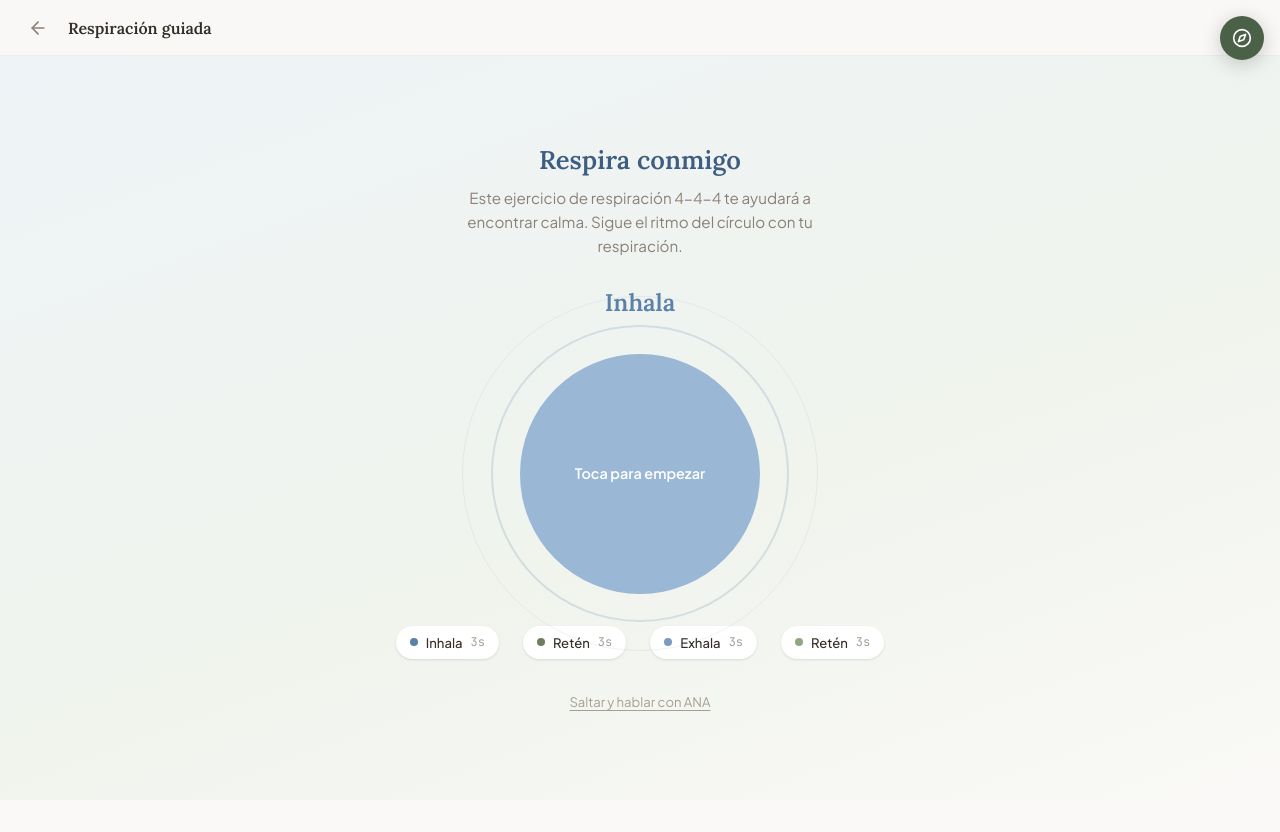
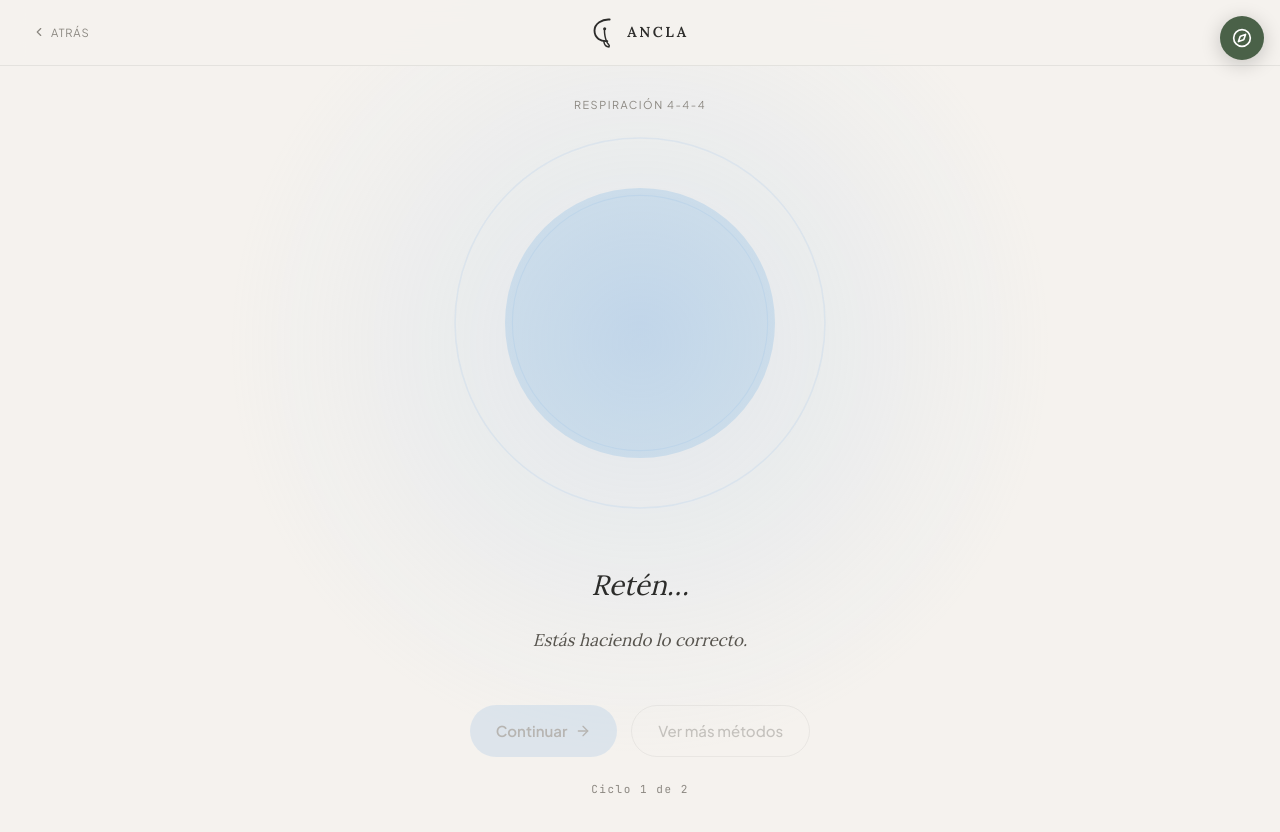
Before and after one commit to brandonrlj-dev/Ancla, a Next.js app: page /joven/respiracion in a window 1280 px wide. Shown: the top 832 px of the page. Before the commit the page ends 800 px from the top, so only its background shows below. Built offline with nearby package versions, Linux system fonts and the light colour scheme; what @mui/material-nextjs would draw is missing.

Commit message:
Reacomodo de la pantalla de respiración

```diff
--- a/src/app/joven/respiracion/page.tsx
+++ b/src/app/joven/respiracion/page.tsx
@@ -1,141 +1,272 @@
 'use client';
 
-import { motion } from 'framer-motion';
+import { useState, useEffect } from 'react';
+import { motion, AnimatePresence } from 'framer-motion';
 import { useRouter } from 'next/navigation';
-import BreathingCircle from '@/components/viz/BreathingCircle';
-import JovenHeader from '@/components/joven/JovenHeader';
+import useMediaQuery from '@mui/material/useMediaQuery';
+import AnclaLogo from '@/components/brand/AnclaLogo';
+import { ChevronLeft, ArrowRight } from 'lucide-react';
+
+const PHASES      = ['Inhala…', 'Retén…', 'Exhala…', 'Retén…'] as const;
+const VALIDATIONS = [
+  'No es tu culpa.',
+  'Estás haciendo lo correcto.',
+  'Aquí estás seguro/a.',
+  'Respira. Tienes tiempo.',
+] as const;
 
 export default function RespiracionPage() {
-  const router = useRouter();
+  const router    = useRouter();
+  const isMobile  = useMediaQuery('(max-width: 768px)');
+
+  const [phase,  setPhase]  = useState(0);
+  const [valid,  setValid]  = useState(0);
+  const [cycles, setCycles] = useState(0);
+
+  /* Phase ticker — 3 s per phase, 12 s full cycle */
+  useEffect(() => {
+    const t = setInterval(() => {
+      setPhase((p) => {
+        const next = (p + 1) % 4;
+        if (next === 0) setCycles((c) => c + 1);
+        return next;
+      });
+    }, 3000);
+    return () => clearInterval(t);
+  }, []);
+
+  /* Validation ticker — 4 s */
+  useEffect(() => {
+    const t = setInterval(() => setValid((v) => (v + 1) % VALIDATIONS.length), 4000);
+    return () => clearInterval(t);
+  }, []);
+
+  /* Responsive sizes */
+  const wrapSize   = isMobile ? 280 : 360;
+  const circleSize = isMobile ? 140 : 180;
+  const ringSize   = isMobile ? 190 : 240;
 
   return (
-    <div
-      style={{
+    <div style={{
       minHeight: '100vh',
       display: 'flex',
       flexDirection: 'column',
-        background: 'linear-gradient(160deg, var(--color-calm-50) 0%, var(--color-sage-50) 60%, var(--color-off-white) 100%)',
+      background: `
+        radial-gradient(circle at 50% 40%, rgba(167,199,231,0.25), transparent 50%),
+        #F5F2EE
+      `,
+    }}>
+
+      {/* Top bar */}
+      <div style={{
+        display: 'grid',
+        gridTemplateColumns: '1fr auto 1fr',
+        alignItems: 'center',
+        padding: isMobile ? '14px 18px' : '16px 32px',
+        borderBottom: '1px solid rgba(44,44,42,0.08)',
+        background: 'rgba(245,242,238,0.92)',
+        backdropFilter: 'blur(12px)',
+        position: 'sticky',
+        top: 0,
+        zIndex: 10,
+        flexShrink: 0,
+      }}>
+        <button
+          onClick={() => router.back()}
+          style={{
+            display: 'flex', alignItems: 'center', gap: 5,
+            background: 'none', border: 'none', cursor: 'pointer',
+            color: '#8B8780', fontFamily: 'var(--font-body)',
+            fontSize: '0.7rem', letterSpacing: '0.08em',
+            textTransform: 'uppercase', padding: 0,
           }}
         >
-      <JovenHeader title="Respiración guiada" />
+          <ChevronLeft size={14} /> Atrás
+        </button>
+        <AnclaLogo size="sm" color="#2C2C2A" />
+        <div />
+      </div>
 
-      <div
-        style={{
+      {/* Main content */}
+      <div style={{
         flex: 1,
         display: 'flex',
         flexDirection: 'column',
         alignItems: 'center',
         justifyContent: 'center',
-          padding: '32px 24px',
-          gap: 24,
+        padding: isMobile ? '30px 24px 50px' : '30px 40px 60px',
+        textAlign: 'center',
+      }}>
+
+        {/* Eyebrow */}
+        <div style={{
+          fontFamily: 'var(--font-body)',
+          fontSize: '0.68rem',
+          letterSpacing: '0.14em',
+          textTransform: 'uppercase',
+          color: '#8B8780',
+          marginBottom: 30,
+        }}>
+          Respiración 4-4-4
+        </div>
+
+        {/* Circle composition */}
+        <div style={{
+          position: 'relative',
+          width: wrapSize,
+          height: wrapSize,
+          display: 'flex',
+          alignItems: 'center',
+          justifyContent: 'center',
+          marginBottom: 60,
+          flexShrink: 0,
+        }}>
+          {/* Ring 1 */}
+          <motion.div
+            animate={{ scale: [0.8, 2.2], opacity: [0.5, 0] }}
+            transition={{ duration: 4, ease: 'easeOut', repeat: Infinity }}
+            style={{
+              position: 'absolute',
+              width: ringSize,
+              height: ringSize,
+              border: '1px solid #A7C7E7',
+              borderRadius: '50%',
             }}
-      >
-        {/* Intro text */}
+          />
+          {/* Ring 2 — offset by 1 s */}
           <motion.div
-          initial={{ opacity: 0, y: 12 }}
-          animate={{ opacity: 1, y: 0 }}
-          transition={{ duration: 0.6 }}
-          style={{ textAlign: 'center', maxWidth: 400 }}
-        >
-          <h1
+            animate={{ scale: [0.8, 2.2], opacity: [0.5, 0] }}
+            transition={{ duration: 4, ease: 'easeOut', repeat: Infinity, delay: 1 }}
             style={{
-              fontFamily: 'var(--font-display)',
-              fontSize: '1.6rem',
-              fontWeight: 600,
-              color: 'var(--color-calm-700)',
-              marginBottom: 10,
+              position: 'absolute',
+              width: ringSize,
+              height: ringSize,
+              border: '1px solid #A7C7E7',
+              borderRadius: '50%',
             }}
-          >
-            Respira conmigo
-          </h1>
-          <p
-            style={{
-              fontFamily: 'var(--font-body)',
-              fontSize: '0.95rem',
-              color: 'var(--color-text-secondary)',
-              lineHeight: 1.6,
-            }}
-          >
-            Este ejercicio de respiración 4-4-4 te ayudará a encontrar calma.
-            Sigue el ritmo del círculo con tu respiración.
-          </p>
-        </motion.div>
+          />
 
           {/* Breathing circle */}
           <motion.div
-          initial={{ opacity: 0, scale: 0.9 }}
-          animate={{ opacity: 1, scale: 1 }}
-          transition={{ delay: 0.3, duration: 0.6 }}
+            animate={{ scale: [1, 1.5, 1.5, 1] }}
+            transition={{
+              duration: 12,
+              times: [0, 0.33, 0.66, 1],
+              ease: 'easeInOut',
+              repeat: Infinity,
+            }}
+            style={{
+              width: circleSize,
+              height: circleSize,
+              borderRadius: '50%',
+              background: 'radial-gradient(circle, #A7C7E7 0%, #B8D4E8 100%)',
+              opacity: 0.55,
+            }}
+          />
+        </div>
+
+        {/* Instruction — fades between phases */}
+        <AnimatePresence mode="wait">
+          <motion.div
+            key={phase}
+            initial={{ opacity: 0, y: 6 }}
+            animate={{ opacity: 1, y: 0 }}
+            exit={{ opacity: 0, y: -6 }}
+            transition={{ duration: 0.4 }}
+            style={{
+              fontFamily: 'var(--font-display)',
+              fontSize: isMobile ? 22 : 28,
+              fontStyle: 'italic',
+              color: '#2C2C2A',
+              marginBottom: 18,
+              minHeight: isMobile ? 32 : 40,
+            }}
           >
-          <BreathingCircle
-            size={240}
-            onCycleComplete={() => {/* handled internally */}}
-          />
+            {PHASES[phase]}
+          </motion.div>
+        </AnimatePresence>
+
+        {/* Validation — fades independently */}
+        <AnimatePresence mode="wait">
+          <motion.div
+            key={valid}
+            initial={{ opacity: 0 }}
+            animate={{ opacity: 1 }}
+            exit={{ opacity: 0 }}
+            transition={{ duration: 0.6 }}
+            style={{
+              fontFamily: 'var(--font-display)',
+              fontSize: isMobile ? 15 : 17,
+              fontStyle: 'italic',
+              color: '#57544E',
+              marginBottom: 48,
+              minHeight: isMobile ? 24 : 30,
+            }}
+          >
+            {VALIDATIONS[valid]}
+          </motion.div>
+        </AnimatePresence>
+
+        {/* Buttons — appear fully after 1 cycle */}
+        <motion.div
+          animate={{ opacity: cycles >= 1 ? 1 : 0.3 }}
+          transition={{ duration: 1 }}
+          style={{ display: 'flex', gap: 14, flexWrap: 'wrap', justifyContent: 'center' }}
+        >
+          <button
+            onClick={() => cycles >= 1 && router.push('/joven/modo')}
+            disabled={cycles < 1}
+            style={{
+              display: 'inline-flex', alignItems: 'center', gap: 8,
+              padding: '13px 26px',
+              borderRadius: 999,
+              border: 'none',
+              background: '#A7C7E7',
+              color: '#2C2C2A',
+              fontFamily: 'var(--font-body)',
+              fontSize: 15,
+              fontWeight: 600,
+              cursor: cycles >= 1 ? 'pointer' : 'not-allowed',
+              transition: 'filter 200ms ease',
+            }}
+            onMouseEnter={(e) => { if (cycles >= 1) e.currentTarget.style.filter = 'brightness(0.94)'; }}
+            onMouseLeave={(e) => { e.currentTarget.style.filter = 'none'; }}
+          >
+            Continuar <ArrowRight size={16} />
+          </button>
+
+          <button
+            onClick={() => router.push('/joven/regulacion')}
+            style={{
+              display: 'inline-flex', alignItems: 'center', gap: 8,
+              padding: '13px 26px',
+              borderRadius: 999,
+              border: '1.5px solid rgba(44,44,42,0.2)',
+              background: 'transparent',
+              color: '#57544E',
+              fontFamily: 'var(--font-body)',
+              fontSize: 15,
+              fontWeight: 500,
+              cursor: 'pointer',
+              transition: 'background 200ms ease',
+            }}
+            onMouseEnter={(e) => { e.currentTarget.style.background = 'rgba(44,44,42,0.05)'; }}
+            onMouseLeave={(e) => { e.currentTarget.style.background = 'transparent'; }}
+          >
+            Ver más métodos
+          </button>
         </motion.div>
 
-        {/* Instructions */}
-        <motion.div
-          initial={{ opacity: 0 }}
-          animate={{ opacity: 1 }}
-          transition={{ delay: 0.6 }}
-          style={{
-            display: 'flex',
-            gap: 24,
-            flexWrap: 'wrap',
-            justifyContent: 'center',
-            marginTop: 8,
-          }}
-        >
-          {[
-            { phase: 'Inhala', duration: '3s', color: 'var(--color-calm-500)' },
-            { phase: 'Retén', duration: '3s', color: 'var(--color-sage-500)' },
-            { phase: 'Exhala', duration: '3s', color: 'var(--color-calm-400)' },
-            { phase: 'Retén', duration: '3s', color: 'var(--color-sage-400)' },
-          ].map((p, i) => (
-            <div
-              key={i}
-              style={{
-                display: 'flex',
-                alignItems: 'center',
-                gap: 8,
-                padding: '6px 14px',
-                borderRadius: 999,
-                background: 'white',
-                boxShadow: 'var(--shadow-sm)',
-              }}
-            >
-              <div style={{ width: 8, height: 8, borderRadius: '50%', background: p.color }} />
-              <span style={{ fontFamily: 'var(--font-body)', fontSize: '0.82rem', color: 'var(--color-text-primary)', fontWeight: 500 }}>
-                {p.phase}
-              </span>
-              <span style={{ fontFamily: 'var(--font-mono)', fontSize: '0.75rem', color: 'var(--color-text-tertiary)' }}>
-                {p.duration}
-              </span>
+        {/* Cycle counter */}
+        <div style={{
+          marginTop: 24,
+          fontFamily: 'var(--font-mono)',
+          fontSize: 11,
+          color: '#8B8780',
+          letterSpacing: '0.14em',
+        }}>
+          Ciclo {Math.max(1, cycles + 1)} de 2
         </div>
-          ))}
-        </motion.div>
-
-        {/* Skip link */}
-        <motion.button
-          initial={{ opacity: 0 }}
-          animate={{ opacity: 1 }}
-          transition={{ delay: 1.0 }}
-          onClick={() => router.push('/joven/chat')}
-          style={{
-            background: 'none',
-            border: 'none',
-            color: 'var(--color-text-tertiary)',
-            fontSize: '0.82rem',
-            fontFamily: 'var(--font-body)',
-            cursor: 'pointer',
-            textDecoration: 'underline',
-            textUnderlineOffset: 3,
-            padding: 0,
-            marginTop: 8,
-          }}
-        >
-          Saltar y hablar con ANA
-        </motion.button>
       </div>
     </div>
   );
```
Lines whose indentation alone changed are shown as unchanged.
